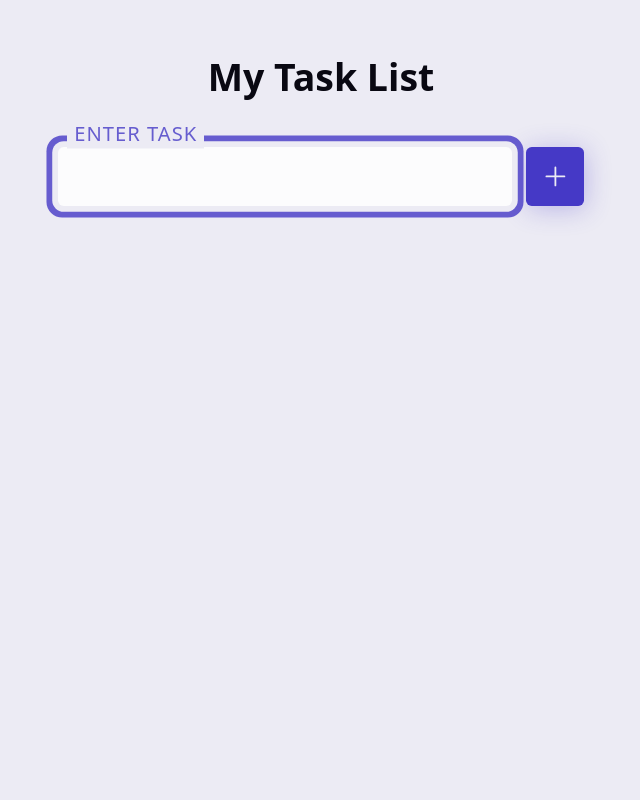
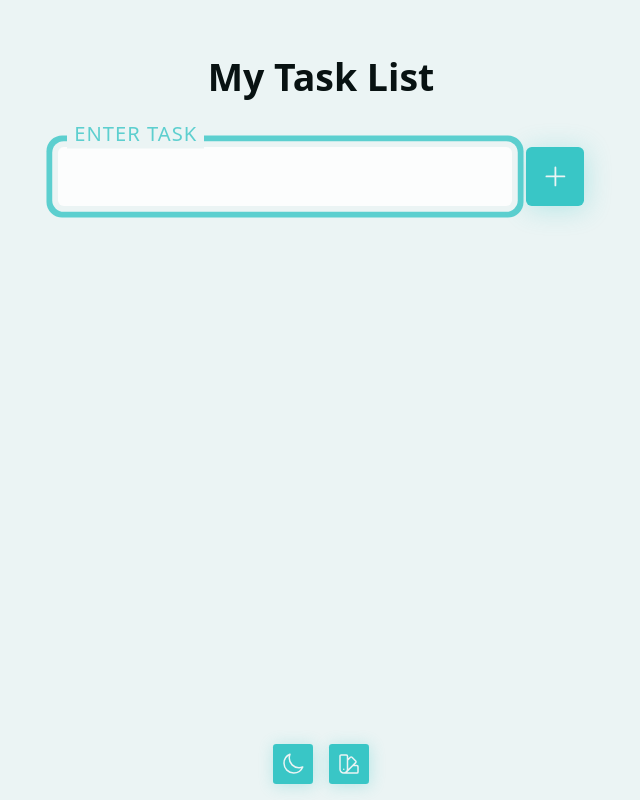
Before and after one commit to fred-gutierrez/to-do-app, a React (Vite) app: page / in a window 1280 px wide. Shown: the whole page, without its empty margins (319-959 px from the left). Built offline with nearby package versions, Linux system fonts and the light colour scheme.

Commit message:
theme changer and color changer working

```diff
--- a/src/App.jsx
+++ b/src/App.jsx
@@ -2,6 +2,7 @@
 import CustomForm from "./components/CustomForm";
 import EditForm from "./components/EditForm";
 import TaskList from "./components/TaskList";
+import ThemeSwitcher from "./components/ThemeSwitcher";
 import useLocalStorage from "./hooks/useLocalStorage";
 
 function App() {
@@ -63,6 +64,7 @@
           enterEditMode={enterEditMode}
         />
       )}
+      <ThemeSwitcher />
     </div>
   );
 }
--- a/src/components/TaskItem.jsx
+++ b/src/components/TaskItem.jsx
@@ -5,7 +5,7 @@
   TrashIcon,
 } from "@heroicons/react/24/outline";
 
-import styles from "../styles/TaskItem.module.css";
+import styles from "../styles/modules/TaskItem.module.css";
 
 export default function TaskItem({
   task,
--- a/src/components/TaskList.jsx
+++ b/src/components/TaskList.jsx
@@ -1,5 +1,5 @@
 import TaskItem from "./TaskItem";
-import styles from "../styles/TaskList.module.css";
+import styles from "../styles/modules/TaskList.module.css";
 
 export default function TaskList({
   tasks,
--- /dev/null
+++ b/src/components/ThemeSwitcher.jsx
@@ -0,0 +1,75 @@
+import { useEffect, useState } from "react";
+import styles from "../styles/modules/ThemeSwitcher.module.css";
+
+import {
+  XMarkIcon,
+  SunIcon,
+  MoonIcon,
+  SwatchIcon,
+} from "@heroicons/react/24/outline";
+
+export default function ThemeSwitcher() {
+  const [hue, setHue] = useState("180");
+  const [theme, setTheme] = useState("light");
+  const [isColorPicking, setIsColorPicking] = useState(false);
+
+  useEffect(() => {
+    document.documentElement.setAttribute("color-scheme", theme);
+  }, [theme]);
+
+  useEffect(() => {
+    document.documentElement.style.setProperty("--_hue", hue);
+  }, [hue]);
+
+  return (
+    <aside
+      className={styles.wrapper}
+      style={{
+        backgroundColor: isColorPicking
+          ? "hsl(var(--muted) / .6)"
+          : "transparent",
+      }}
+    >
+      {isColorPicking ? (
+        <>
+          <button
+            className={`btn ${styles.close}`}
+            aria-label="Close color picking mode"
+            onClick={() => setIsColorPicking(false)}
+          >
+            <XMarkIcon />
+          </button>
+          <input
+            className={styles.picker}
+            type="range"
+            aria-label="Change color theme slider"
+            min="0"
+            max="360"
+            value={hue}
+            onInput={(e) => setHue(e.target.value)}
+          />
+        </>
+      ) : (
+        <div className={styles.btns}>
+          <button
+            className="btn"
+            aria-label={`Change theme to ${
+              theme === "light" ? "dark" : "light"
+            } mode`}
+            role="switch"
+            onClick={() => setTheme(theme === "light" ? "dark" : "light")}
+          >
+            {theme === "dark" ? <SunIcon /> : <MoonIcon />}
+          </button>
+          <button
+            className="btn"
+            aria-label="Enable color picking mode"
+            onClick={() => setIsColorPicking(true)}
+          >
+            <SwatchIcon />
+          </button>
+        </div>
+      )}
+    </aside>
+  );
+}
--- /dev/null
+++ b/src/styles/modules/ThemeSwitcher.module.css
@@ -0,0 +1,74 @@
+.wrapper {
+  position: fixed;
+  bottom: 0;
+  left: 0;
+  --wrapperSize: clamp(4em, 3vmax, 7em);
+  padding: 1em 2em;
+  width: 100%;
+  display: grid;
+  --_size: 1.5rem;
+  place-items: center;
+}
+
+.btns {
+  display: flex;
+  gap: 1em;
+}
+
+.picker:focus {
+  outline: none;
+}
+
+.picker {
+  appearance: none;
+  -webkit-appearance: none;
+  outline: none;
+  height: calc(var(--wrapperSize) * 0.2);
+  width: 100%;
+  border: 0.2em solid hsl(var(--muted));
+  box-shadow: 0 0 0.8em hsl(var(--accent) / 0.4);
+  border-radius: 100vmax;
+  background: linear-gradient(
+    to right,
+    hsl(0, 50%, 50%),
+    hsl(25, 50%, 50%),
+    hsl(50, 50%, 50%),
+    hsl(75, 50%, 50%),
+    hsl(100, 50%, 50%),
+    hsl(125, 50%, 50%),
+    hsl(150, 50%, 50%),
+    hsl(175, 50%, 50%),
+    hsl(200, 50%, 50%),
+    hsl(225, 50%, 50%),
+    hsl(250, 50%, 50%),
+    hsl(275, 50%, 50%),
+    hsl(300, 50%, 50%),
+    hsl(325, 50%, 50%),
+    hsl(350, 50%, 50%)
+  );
+}
+
+.picker::-webkit-slider-thumb {
+  -webkit-appearance: none;
+  appearance: none;
+  height: calc(var(--wrapperSize) * 0.35);
+  width: calc(var(--wrapperSize) * 0.35);
+  border: none;
+  box-shadow: 0 0 0 0.25em hsl(var(--muted)),
+    0 0 0 -0.4em hsl(var(--accent) / 0.8);
+  border-radius: 100vmax;
+  background-color: hsl(var(--accent));
+  cursor: ew-resize;
+}
+
+.picker:focus::-webkit-slider-thumb {
+  box-shadow: 0 0 0 0.25em hsl(var(--muted)),
+    0 0 0 0.45em hsl(var(--accent) / 0.8);
+}
+
+.close {
+  position: absolute;
+  top: -2em;
+  left: 50%;
+  transform: translate(-50%, -50%);
+}
```
Also changed, not shown: src/styles/modules/TaskItem.module.css (renamed from src/styles/TaskItem.module.css), src/styles/modules/TaskList.module.css (renamed from src/styles/TaskList.module.css).
